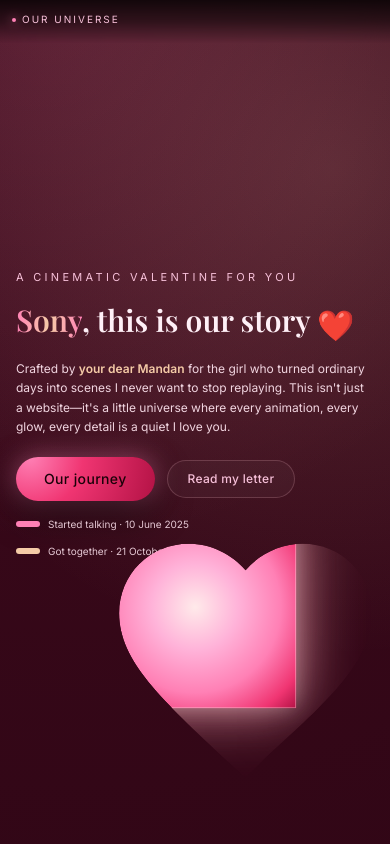
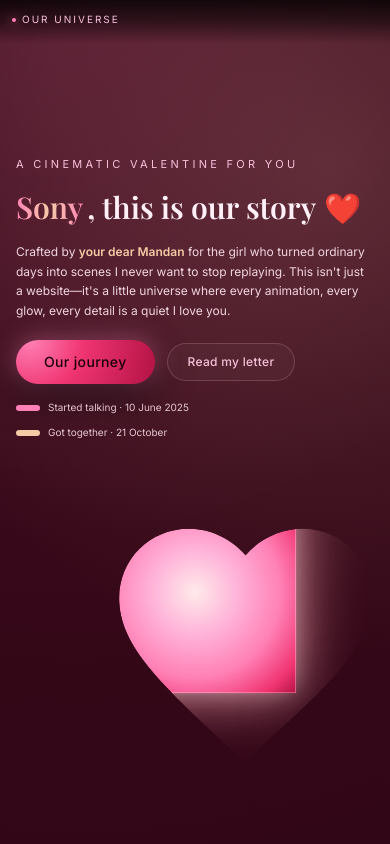
Before and after one commit to vishakhc41/Valentines, a Next.js app in the folder valentine-site/: page / in a window 390 px wide. Shown: the top 844 px of the page. Built offline with nearby package versions, Linux system fonts and the light colour scheme.

Commit message:
Fix alignment issues and move heart below timeline on mobile devices

```diff
--- a/valentine-site/app/page.tsx
+++ b/valentine-site/app/page.tsx
@@ -173,7 +173,7 @@ export default function Home() {
           <div className="pointer-events-none absolute inset-0 bg-[radial-gradient(circle_at_15%_0%,#ff80b522,transparent_60%),radial-gradient(circle_at_85%_20%,#f5cba729,transparent_65%)]" />
 
           <div className="relative flex flex-col gap-6 sm:gap-8 lg:gap-10 lg:flex-row lg:items-center">
-            <div className="max-w-xl space-y-4 sm:space-y-5">
+            <div className="max-w-xl w-full space-y-4 sm:space-y-5">
               <motion.p
                 initial={{ opacity: 0, y: 18 }}
                 animate={{ opacity: 1, y: 0 }}
@@ -189,6 +189,7 @@ export default function Home() {
                 transition={{ delay: 0.05, duration: 0.85, ease: "easeOut" }}
                 className="font-serif text-3xl font-semibold leading-tight text-[#fff0f7] sm:text-4xl md:text-5xl lg:text-6xl"
               >
+                <span className="inline-flex items-baseline flex-wrap gap-1">
                   <span
                     id="sony-name"
                     onClick={onSonyClick}
@@ -196,8 +197,9 @@ export default function Home() {
                   >
                     Sony
                   </span>
-                , this is our story{" "}
-                <span className="align-middle text-[#ff80b5]">❤️</span>
+                  <span>, this is our story</span>
+                  <span className="inline-block align-middle text-[#ff80b5] ml-1">❤️</span>
+                </span>
               </motion.h1>
 
               <motion.p
@@ -220,12 +222,12 @@ export default function Home() {
                 initial={{ opacity: 0, y: 20 }}
                 animate={{ opacity: 1, y: 0 }}
                 transition={{ delay: 0.2, duration: 0.8, ease: "easeOut" }}
-                className="flex flex-wrap items-center gap-3 pt-1"
+                className="flex flex-wrap items-center gap-3 pt-1 sm:pt-2"
               >
-                <button onClick={scrollToJourney} className="btn-primary">
+                <button onClick={scrollToJourney} className="btn-primary whitespace-nowrap">
                   Our journey
                 </button>
-                <a href="#love-letter" className="btn-ghost">
+                <a href="#love-letter" className="btn-ghost whitespace-nowrap">
                   Read my letter
                 </a>
               </motion.div>
@@ -234,29 +236,78 @@ export default function Home() {
                 initial={{ opacity: 0, y: 16 }}
                 animate={{ opacity: 1, y: 0 }}
                 transition={{ delay: 0.32, duration: 0.8, ease: "easeOut" }}
-                className="mt-3 sm:mt-4 flex flex-col sm:flex-row flex-wrap items-start sm:items-center gap-3 sm:gap-4 text-[10px] sm:text-[11px] text-[#e5c8d4]"
+                className="mt-3 sm:mt-4 flex flex-col sm:flex-row flex-wrap items-start sm:items-center gap-2.5 sm:gap-4 text-[10px] sm:text-[11px] text-[#e5c8d4]"
               >
-                <div className="flex items-center gap-2">
-                  <span className="h-1.5 w-6 sm:w-8 rounded-full bg-[#ff80b5]" />
+                <div className="flex items-center gap-2 flex-shrink-0">
+                  <span className="h-1.5 w-6 sm:w-8 rounded-full bg-[#ff80b5] flex-shrink-0" />
                   <span className="whitespace-nowrap">Started talking · 10 June 2025</span>
                 </div>
-                <div className="flex items-center gap-2">
-                  <span className="h-1.5 w-6 sm:w-8 rounded-full bg-[#f5cba7]" />
+                <div className="flex items-center gap-2 flex-shrink-0">
+                  <span className="h-1.5 w-6 sm:w-8 rounded-full bg-[#f5cba7] flex-shrink-0" />
                   <span className="whitespace-nowrap">Got together · 21 October</span>
                 </div>
               </motion.div>
+
+              {/* Hero visual: glowing heart - Mobile only (below lg) */}
+              <motion.div
+                initial={{ opacity: 0, scale: 0.9 }}
+                animate={{ opacity: 1, scale: 1 }}
+                transition={{ delay: 0.4, duration: 0.9, ease: "easeOut" }}
+                className="relative mt-6 h-64 w-full flex items-center justify-center lg:hidden overflow-visible"
+              >
+                <motion.div
+                  className="relative flex h-[200px] w-[200px] items-center justify-center"
+                  style={{
+                    clipPath: 'path("M150,268.74l-18.12-16.5C67.5,192,24.99,153.51,24.99,106.26 C24.99,67.74,55.26,37.5,93.75,37.5c21.75,0,42.63,10.14,56.25,26.13C163.62,47.64,184.5,37.5,206.25,37.5 C244.74,37.5,275.01,67.74,275.01,106.26c0,47.25-42.51,85.74-106.89,144.24L150,268.74z")',
+                    WebkitClipPath: 'path("M150,268.74l-18.12-16.5C67.5,192,24.99,153.51,24.99,106.26 C24.99,67.74,55.26,37.5,93.75,37.5c21.75,0,42.63,10.14,56.25,26.13C163.62,47.64,184.5,37.5,206.25,37.5 C244.74,37.5,275.01,67.74,275.01,106.26c0,47.25-42.51,85.74-106.89,144.24L150,268.74z")',
+                  }}
+                  animate={{
+                    boxShadow: [
+                      "0 0 50px rgba(255,128,181,0.75)",
+                      "0 0 80px rgba(245,203,167,0.8)",
+                      "0 0 50px rgba(255,128,181,0.75)",
+                    ],
+                    scale: [1, 1.03, 1],
+                  }}
+                  transition={{
+                    duration: 5,
+                    repeat: Infinity,
+                    ease: "easeInOut",
+                  }}
+                >
+                  {/* Heart path for clip-path - scaled to 300x300 coordinate system */}
+                  <div
+                    className="absolute inset-0"
+                    style={{
+                      clipPath: 'path("M150,268.74l-18.12-16.5C67.5,192,24.99,153.51,24.99,106.26 C24.99,67.74,55.26,37.5,93.75,37.5c21.75,0,42.63,10.14,56.25,26.13C163.62,47.64,184.5,37.5,206.25,37.5 C244.74,37.5,275.01,67.74,275.01,106.26c0,47.25-42.51,85.74-106.89,144.24L150,268.74z")',
+                      WebkitClipPath: 'path("M150,268.74l-18.12-16.5C67.5,192,24.99,153.51,24.99,106.26 C24.99,67.74,55.26,37.5,93.75,37.5c21.75,0,42.63,10.14,56.25,26.13C163.62,47.64,184.5,37.5,206.25,37.5 C244.74,37.5,275.01,67.74,275.01,106.26c0,47.25-42.51,85.74-106.89,144.24L150,268.74z")',
+                      background: "radial-gradient(circle at center, #ffeaea 0%, #ffb3d9 30%, #ff80b5 60%, #f03572 85%, #b31245 100%)",
+                    }}
+                  />
+                  {/* Subtle outline/halo */}
+                  <div
+                    className="absolute inset-0"
+                    style={{
+                      clipPath: 'path("M150,268.74l-18.12-16.5C67.5,192,24.99,153.51,24.99,106.26 C24.99,67.74,55.26,37.5,93.75,37.5c21.75,0,42.63,10.14,56.25,26.13C163.62,47.64,184.5,37.5,206.25,37.5 C244.74,37.5,275.01,67.74,275.01,106.26c0,47.25-42.51,85.74-106.89,144.24L150,268.74z")',
+                      WebkitClipPath: 'path("M150,268.74l-18.12-16.5C67.5,192,24.99,153.51,24.99,106.26 C24.99,67.74,55.26,37.5,93.75,37.5c21.75,0,42.63,10.14,56.25,26.13C163.62,47.64,184.5,37.5,206.25,37.5 C244.74,37.5,275.01,67.74,275.01,106.26c0,47.25-42.51,85.74-106.89,144.24L150,268.74z")',
+                      background: "transparent",
+                      boxShadow: "inset 0 0 0 1px rgba(255,234,234,0.4), 0 0 20px rgba(255,234,234,0.3), 0 0 40px rgba(255,192,203,0.2)",
+                    }}
+                  />
+                </motion.div>
+              </motion.div>
             </div>
 
-            {/* Hero visual: glowing heart */}
+            {/* Hero visual: glowing heart - Desktop only (lg and above) */}
             <motion.div
               initial={{ opacity: 0, scale: 0.9, x: 30 }}
               animate={{ opacity: 1, scale: 1, x: 0 }}
               transition={{ delay: 0.2, duration: 0.9, ease: "easeOut" }}
-              className="relative mt-6 sm:mt-4 h-48 w-full flex-1 sm:h-64 md:h-80 lg:h-96"
+              className="hidden lg:flex relative h-80 xl:h-96 flex-1 overflow-visible"
             >
-              <div className="absolute inset-0 flex items-center justify-center">
+              <div className="absolute inset-0 flex items-center justify-center overflow-visible">
                 <motion.div
-                  className="relative flex h-[200px] w-[200px] items-center justify-center sm:h-[250px] sm:w-[250px] md:h-[300px] md:w-[300px] lg:h-[300px] lg:w-[300px]"
+                  className="relative flex h-[300px] w-[300px] items-center justify-center mx-auto"
                   style={{
                     clipPath: 'path("M150,268.74l-18.12-16.5C67.5,192,24.99,153.51,24.99,106.26 C24.99,67.74,55.26,37.5,93.75,37.5c21.75,0,42.63,10.14,56.25,26.13C163.62,47.64,184.5,37.5,206.25,37.5 C244.74,37.5,275.01,67.74,275.01,106.26c0,47.25-42.51,85.74-106.89,144.24L150,268.74z")',
                     WebkitClipPath: 'path("M150,268.74l-18.12-16.5C67.5,192,24.99,153.51,24.99,106.26 C24.99,67.74,55.26,37.5,93.75,37.5c21.75,0,42.63,10.14,56.25,26.13C163.62,47.64,184.5,37.5,206.25,37.5 C244.74,37.5,275.01,67.74,275.01,106.26c0,47.25-42.51,85.74-106.89,144.24L150,268.74z")',
```
Lines whose indentation alone changed are shown as unchanged.
